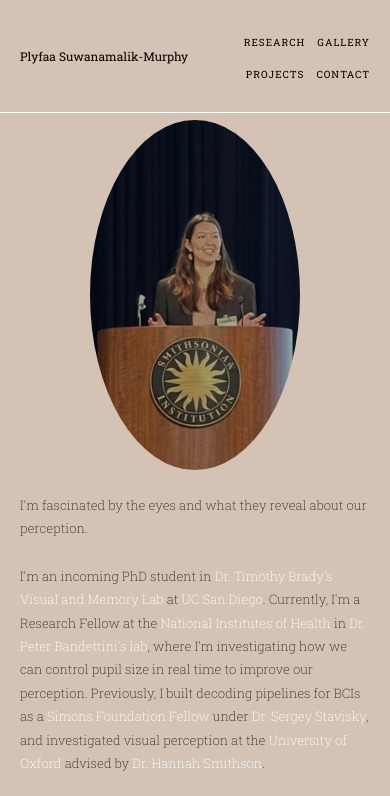
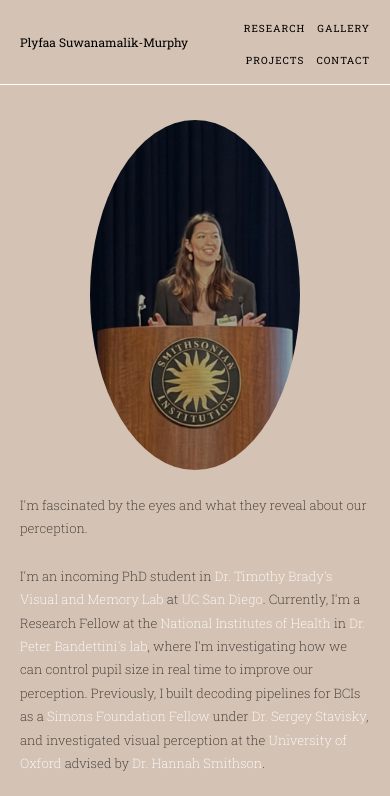
Before and after one commit to plyfaa/plyfaa.github.io, an Astro site: page / in a window 390 px wide. Shown: the top 796 px of the page. Built offline with nearby package versions, Linux system fonts and the light colour scheme; Astro itself is replaced by a stand-in of ours.

Commit message:
dynamic implemented.

```diff
--- a/src/pages/index.astro
+++ b/src/pages/index.astro
@@ -198,7 +198,7 @@ import '../styles/global.css';
       nav {
         position: fixed; top: 0; left: 0; right: 0; z-index: 100;
         display: flex; justify-content: space-between; align-items: center;
-        padding: 28px clamp(20px, 5vw, 64px); border-bottom: 1px solid #FFFFFF;
+        padding: clamp(14px, 2.4vw, 28px) clamp(20px, 5vw, 64px); border-bottom: 1px solid #FFFFFF;
         transition: background 0.3s;
       }
       nav.scrolled { background: rgba(212,194,180,0.85); backdrop-filter: blur(12px); }
```
